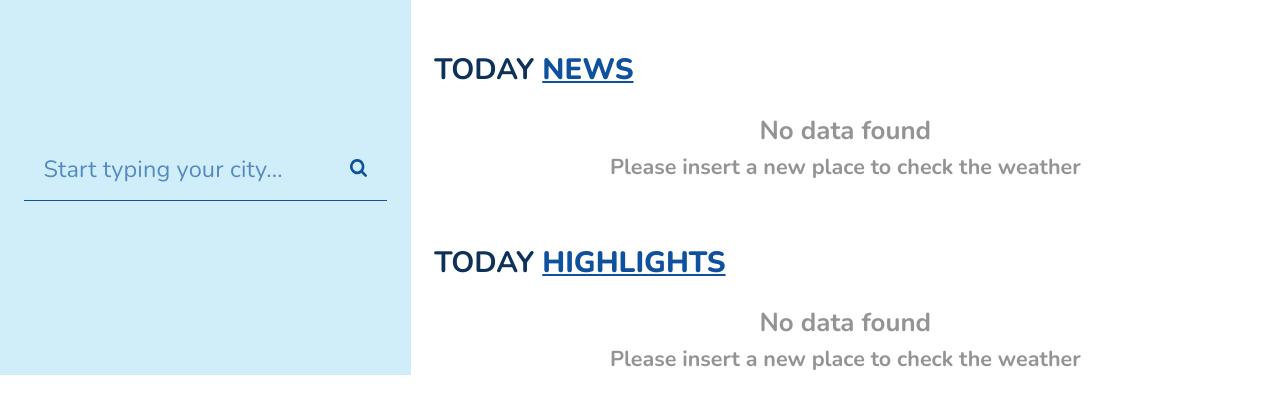
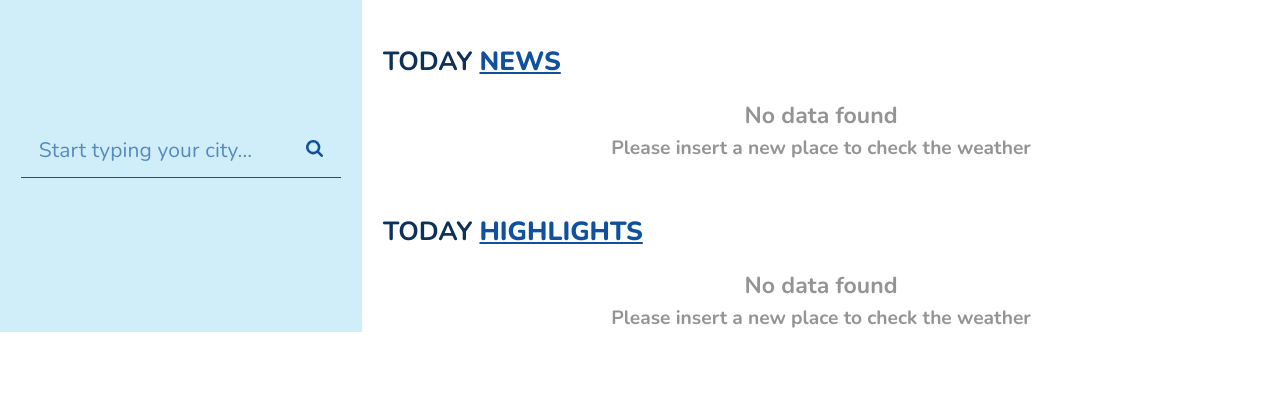
Before and after one commit to alexanderuk82/Weather-app, a website: page index.html in a window 1280 px wide. Drawn offline with nearby package versions, Linux system fonts and the light colour scheme; no server answers.

Commit message:
new edition

```diff
--- a/scss/base/_base.scss
+++ b/scss/base/_base.scss
@@ -13,9 +13,6 @@ html {
   @include responsive(tPortrait) {
     font-size: 65.5%;
   }
-  @include responsive(tdesktop) {
-    font-size: 73.5%;
-  }
 }
 
 body {
```
Also changed, not shown: css/style.css.
